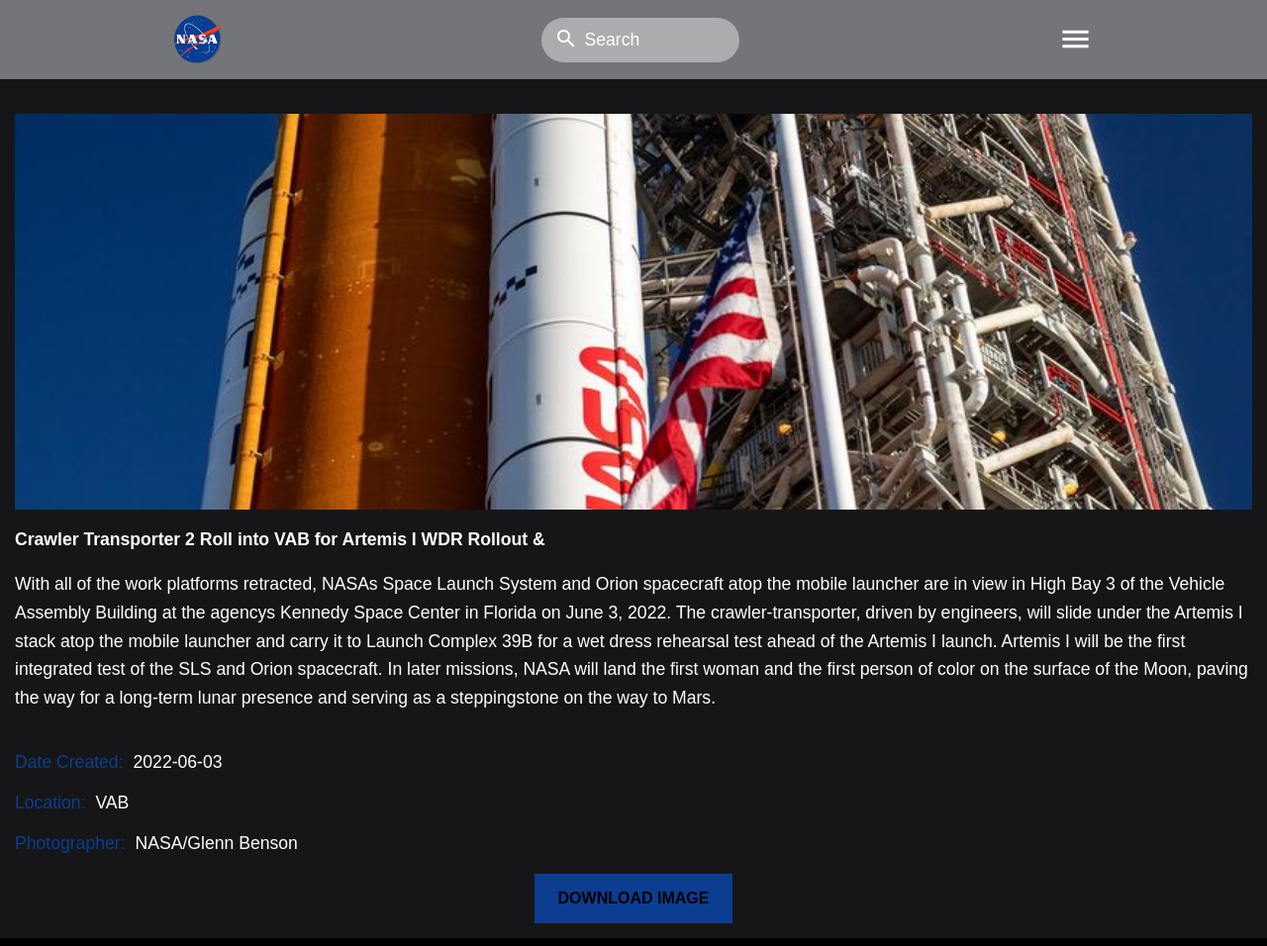
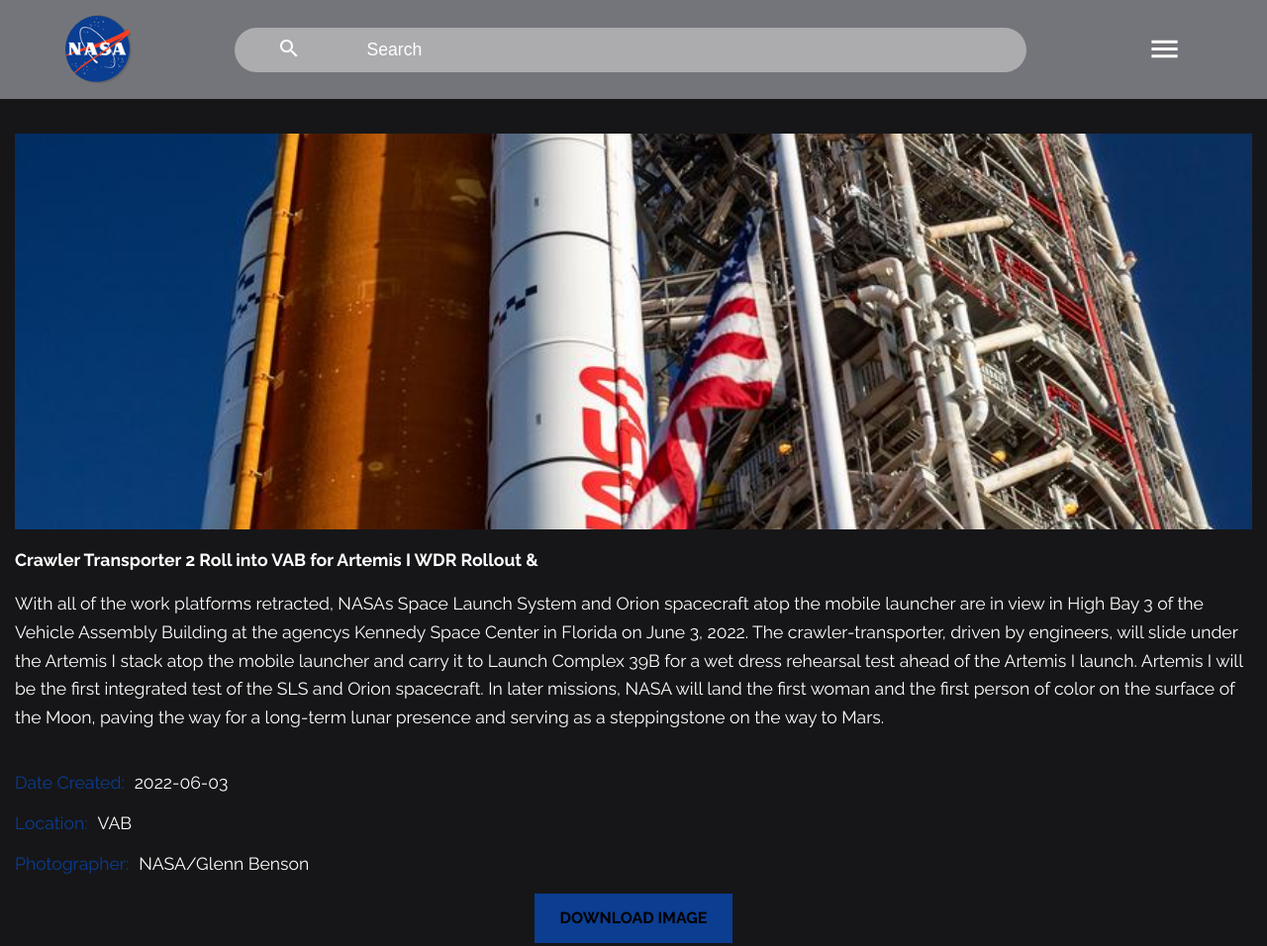
Before and after one commit to danielrmn/NASA.github.io, a plain HTML site: page file.html in a window 1280 px wide. Shown: the top 956 px of the page at 99% size. Drawn offline with Linux system fonts and the light colour scheme.

Commit message:
agregando media query

```diff
--- a/file.html
+++ b/file.html
@@ -6,6 +6,10 @@
     <meta name="viewport" content="width=device-width, initial-scale=1.0">
     <title>Document</title>
     <link rel="stylesheet" href="style.css">
+    <link rel="stylesheet" href="media.css" media="(min-width: 930px)">
+    <link rel="preconnect" href="https://fonts.googleapis.com">
+    <link rel="preconnect" href="https://fonts.gstatic.com" crossorigin>
+    <link href="https://fonts.googleapis.com/css2?family=Raleway:wght@200;400;700&display=swap" rel="stylesheet">
 </head>
 <body>
     <header>
--- a/media.css
+++ b/media.css
@@ -19,3 +19,14 @@
 .preview-content-hero {
     width: 95%;
 }
+
+/* file index - second parte */
+
+.header-nav-img {
+    width: 70px;
+    height: 70px;
+}
+
+.header-nav-search {
+    width: 800px;
+}
--- a/style.css
+++ b/style.css
@@ -10,12 +10,6 @@ body{
     font-family: 'Raleway', sans-serif;
 }
 
-/* header section */
-
-/* .header-section {
-    display: grid;
-    grid-template-rows: auto;
-} */
 
 .header-section {
     width: 100%;
@@ -85,7 +79,7 @@ body{
     align-items: center;
 }
 
-.header-section-botton span {
+#menu-btn {
     padding: 14px 20px;
     cursor: pointer;
 }
@@ -266,7 +260,7 @@ footer p{
 
 .main-section-file-img{
     width: 100%;
-    min-height: 400px;
+    height: 400px;
     background-image: url('accets/image.jpg');
     background-position: center;
     background-repeat: no-repeat;
```
